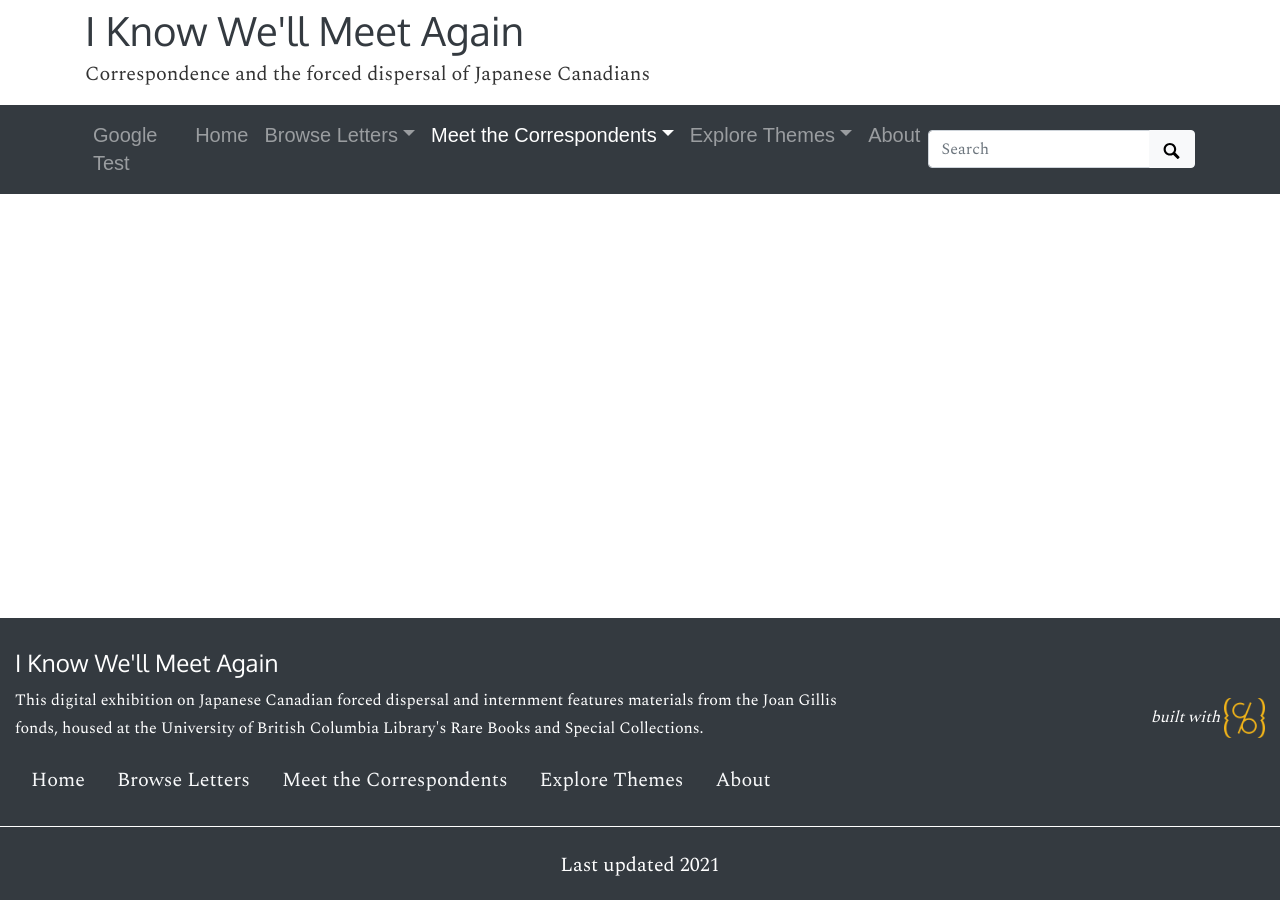
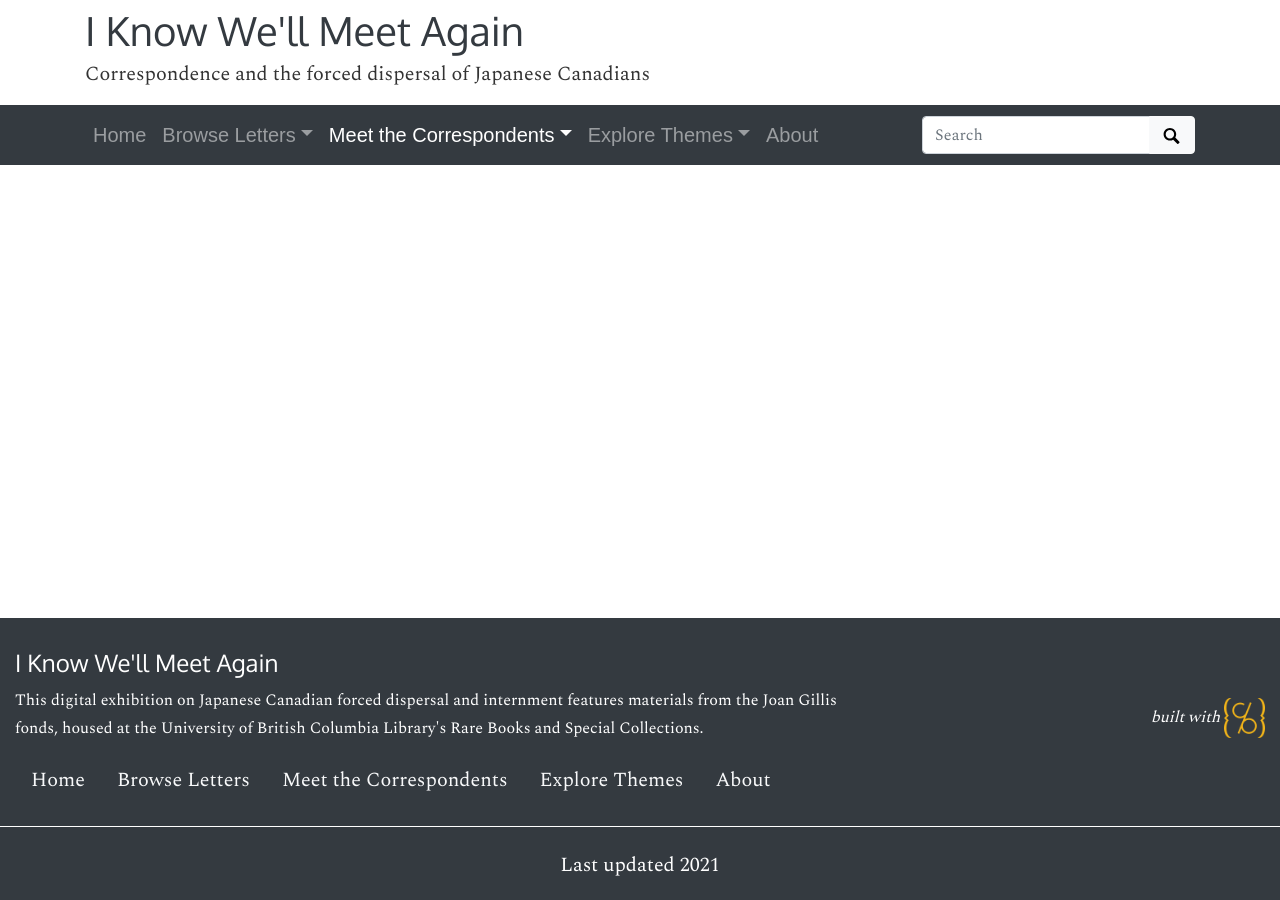
Before and after one commit to ubc-library-rbsc/gillis-2021, a Jekyll site: the page built from pages/tad.md, in a window 1280 px wide. Built offline with Jekyll 4.4.1, drawn with Linux system fonts in a browser that asks for light colours.

Commit message:
Update collection-nav.html

```diff
--- a/_includes/collection-nav.html
+++ b/_includes/collection-nav.html
@@ -6,9 +6,6 @@
 
         <div class="collapse navbar-collapse" id="page-nav">
             <ul class="navbar-nav mr-auto">
-                <li class="nav-item">
-                    <a class="nav-link" href="http://google.com">Google Test</a>
-                </li>
                 {%- assign navItems = site.data.config-nav | where_exp: 'item', 'item.dropdown_parent == nil' -%}
                 {% for nav in navItems %}
                 {% if nav.stub %}
```
